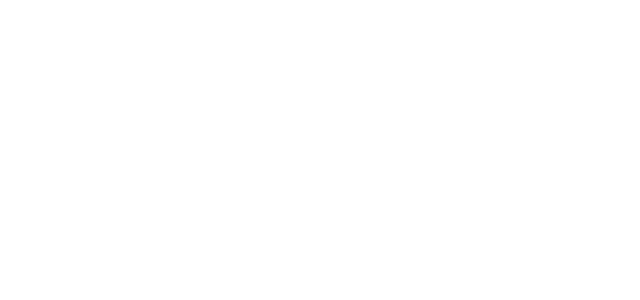
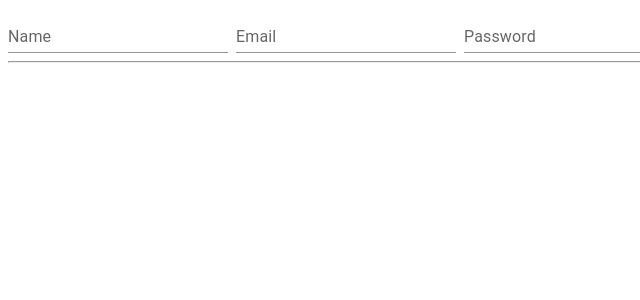
Before and after one commit to MdAliKhalil/learn-react-material-ui, a React (Vite) app in the folder react-material-ui/: page / in a window 1280 px wide. Shown: the top 300 px of the page, without its empty margins (0-640 px from the left). Built offline with nearby package versions, Linux system fonts and the light colour scheme.

Commit message:
TextField Component

```diff
--- a/react-material-ui/src/App.jsx
+++ b/react-material-ui/src/App.jsx
@@ -2,6 +2,8 @@
 // import reactLogo from './assets/react.svg'
 // import viteLogo from '/vite.svg'
 // import './App.css'
+
+import TextFieldMUI from "./TextFieldMUI"
 
 function App() {
   // const [count, setCount] = useState(0)
@@ -28,6 +30,7 @@
       <p className="read-the-docs">
         Click on the Vite and React logos to learn more
       </p> */}
+      <TextFieldMUI />
     </>
   )
 }
--- /dev/null
+++ b/react-material-ui/src/TextFieldMUI.jsx
@@ -0,0 +1,19 @@
+import Divider from "./Divider";
+import TextField from "@mui/material/TextField";
+
+function TextFieldMUI() {
+    return (
+        <div>
+            <form>
+                <TextField type="text" variant="standard" color="secondary" size="small" label="Name" placeholder="Enter your name" autoComplete="name"></TextField>
+                &nbsp;&nbsp;
+                <TextField type="email" variant="standard" color="secondary" size="small" label="Email" placeholder="Enter your email" autoComplete="email"></TextField>
+                &nbsp;&nbsp;
+                <TextField type="password" variant="standard" color="secondary" size="small" label="Password" placeholder="Enter your password" autoComplete="current-password"></TextField>
+            </form>
+            <Divider />
+        </div>
+    );
+}
+
+export default TextFieldMUI;
```
